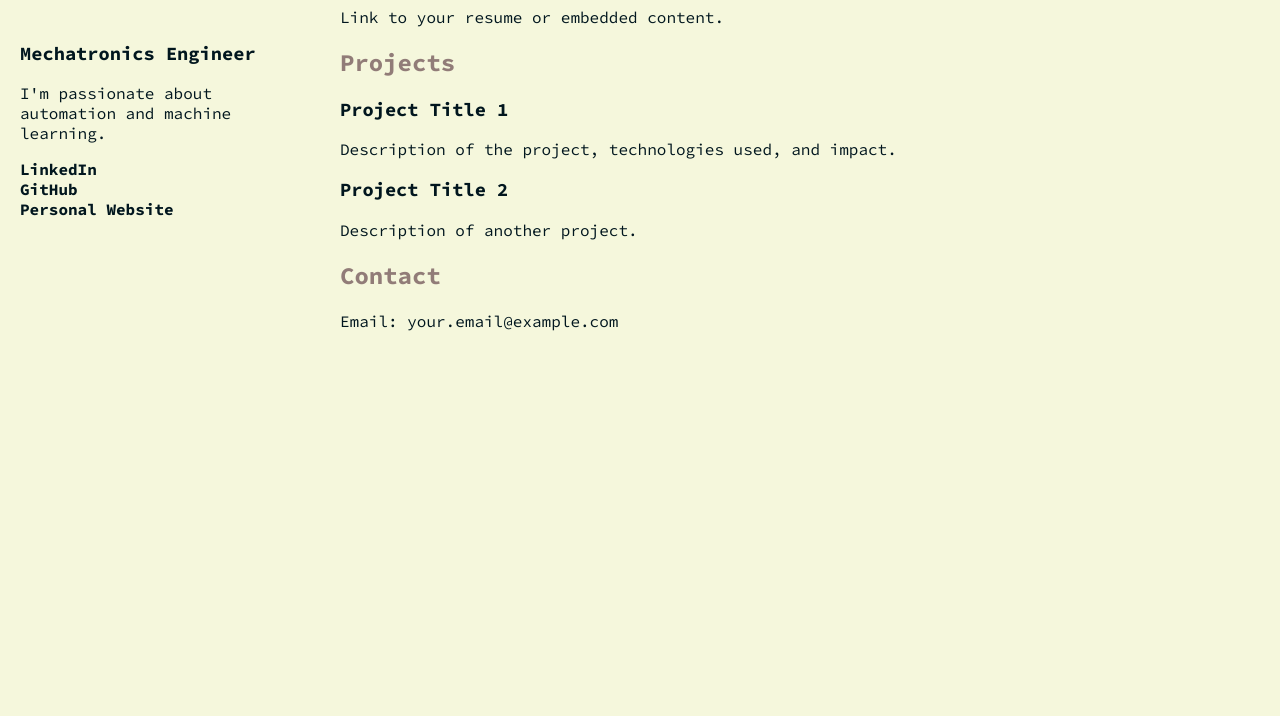
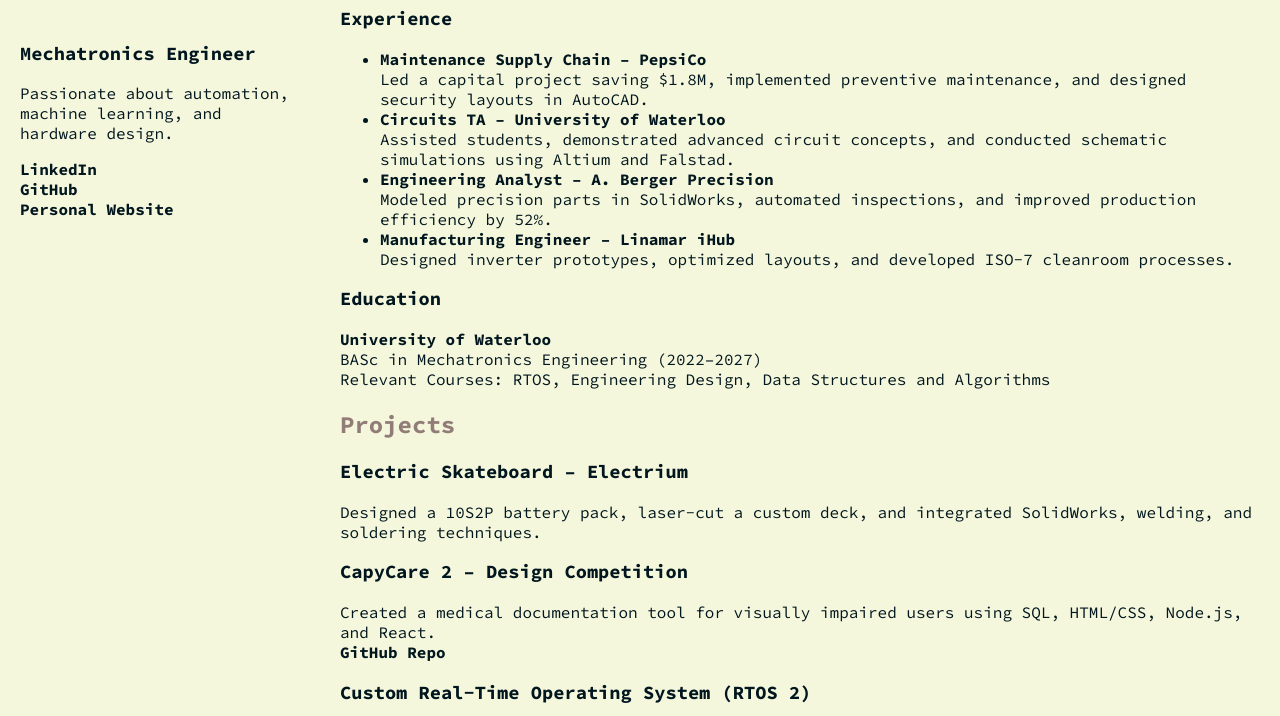
Before and after one commit to Khu-source/khu-source.github.io, a plain HTML site: page index.html in a window 1280 px wide. Shown: the part 84-800 px from the top of the page. Drawn offline with Linux system fonts and the light colour scheme.

Commit message:
Update index.html

```diff
--- a/index.html
+++ b/index.html
@@ -5,16 +5,15 @@
     <meta name="viewport" content="width=device-width, initial-scale=1.0">
     <title>Engineering Portfolio</title>
     <link rel="stylesheet" href="style.css">
-
 </head>
 <body>
     <div class="left-panel">
         <h1>Khushmeet Kaur</h1>
         <h3>Mechatronics Engineer</h3>
-        <p>I'm passionate about automation and machine learning.</p>
+        <p>Passionate about automation, machine learning, and hardware design.</p>
         <ul>
-            <li><a href="#">LinkedIn</a></li>
-            <li><a href="#">GitHub</a></li>
+            <li><a href="https://www.linkedin.com/in/khushmeetkaur/" target="_blank">LinkedIn</a></li>
+            <li><a href="https://github.com/Khu-source" target="_blank">GitHub</a></li>
             <li><a href="#">Personal Website</a></li>
         </ul>
     </div>
@@ -22,24 +21,51 @@
     <div class="right-panel">
         <section id="resume">
             <h2>Resume</h2>
-            <p>Link to your resume or embedded content.</p>
+            <h3>Experience</h3>
+            <ul>
+                <li><strong>Maintenance Supply Chain – PepsiCo</strong><br>
+                Led a capital project saving $1.8M, implemented preventive maintenance, and designed security layouts in AutoCAD.</li>
+
+                <li><strong>Circuits TA – University of Waterloo</strong><br>
+                Assisted students, demonstrated advanced circuit concepts, and conducted schematic simulations using Altium and Falstad.</li>
+
+                <li><strong>Engineering Analyst – A. Berger Precision</strong><br>
+                Modeled precision parts in SolidWorks, automated inspections, and improved production efficiency by 52%.</li>
+
+                <li><strong>Manufacturing Engineer – Linamar iHub</strong><br>
+                Designed inverter prototypes, optimized layouts, and developed ISO-7 cleanroom processes.</li>
+            </ul>
+
+            <h3>Education</h3>
+            <p><strong>University of Waterloo</strong><br>
+            BASc in Mechatronics Engineering (2022–2027)<br>
+            Relevant Courses: RTOS, Engineering Design, Data Structures and Algorithms</p>
         </section>
 
         <section id="projects">
             <h2>Projects</h2>
+
             <article>
-                <h3>Project Title 1</h3>
-                <p>Description of the project, technologies used, and impact.</p>
+                <h3>Electric Skateboard – Electrium</h3>
+                <p>Designed a 10S2P battery pack, laser-cut a custom deck, and integrated SolidWorks, welding, and soldering techniques.</p>
             </article>
+
             <article>
-                <h3>Project Title 2</h3>
-                <p>Description of another project.</p>
+                <h3>CapyCare 2 – Design Competition</h3>
+                <p>Created a medical documentation tool for visually impaired users using SQL, HTML/CSS, Node.js, and React.
+                <br><a href="https://github.com/Khu-source/CapyCare/tree/main" target="_blank">GitHub Repo</a></p>
+            </article>
+
+            <article>
+                <h3>Custom Real-Time Operating System (RTOS 2)</h3>
+                <p>Built an OS with Round Robin scheduling, preemption, UART commands, and multithreading in C on STM32.
+                <br><a href="https://github.com/Khu-source/RTOS" target="_blank">GitHub Repo</a></p>
             </article>
         </section>
 
         <section id="contact">
             <h2>Contact</h2>
-            <p>Email: your.email@example.com</p>
+            <p>Email: <a href="mailto:k6kaur@uwaterloo.ca">k6kaur@uwaterloo.ca</a></p>
         </section>
     </div>
     <script src="script.js"></script>
```
